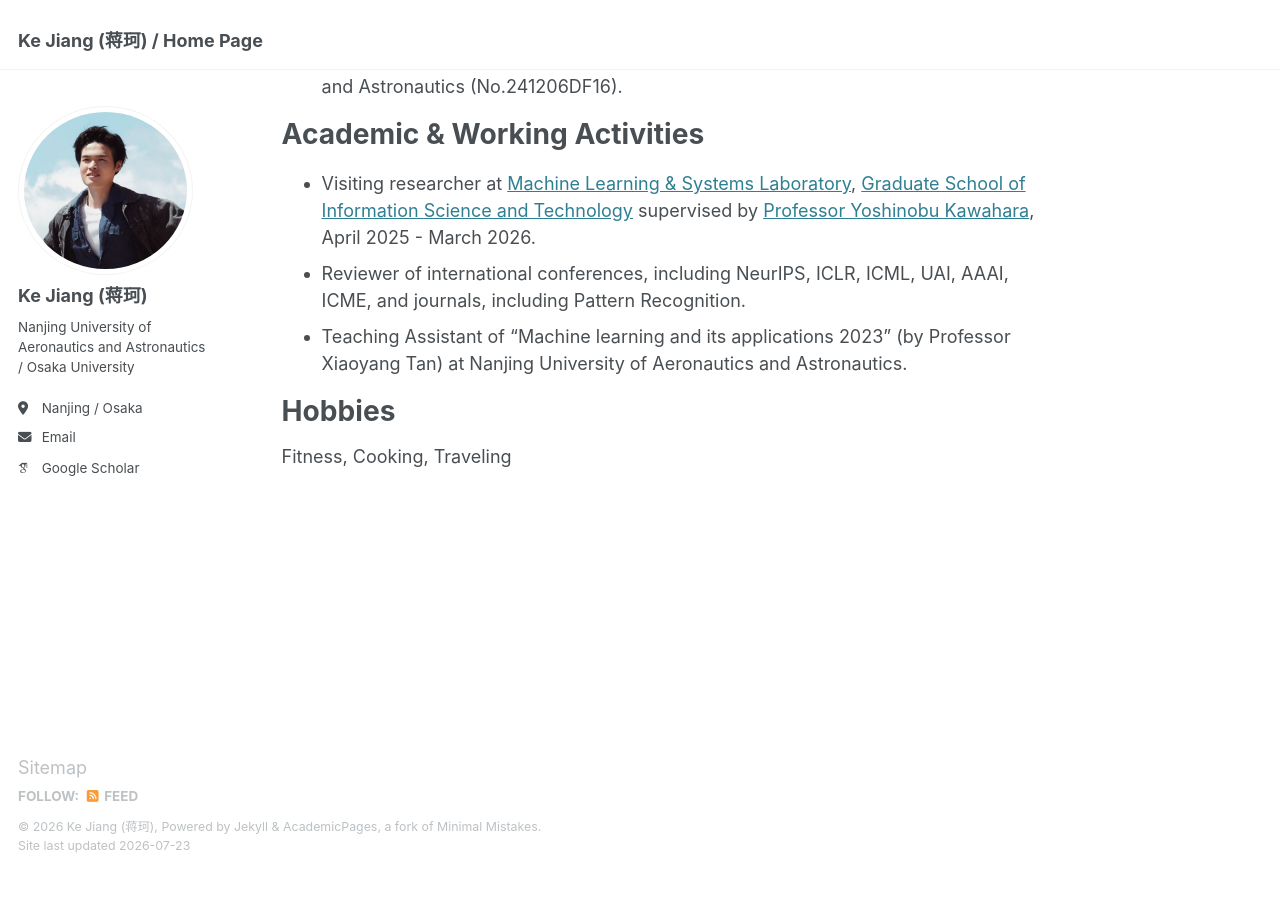
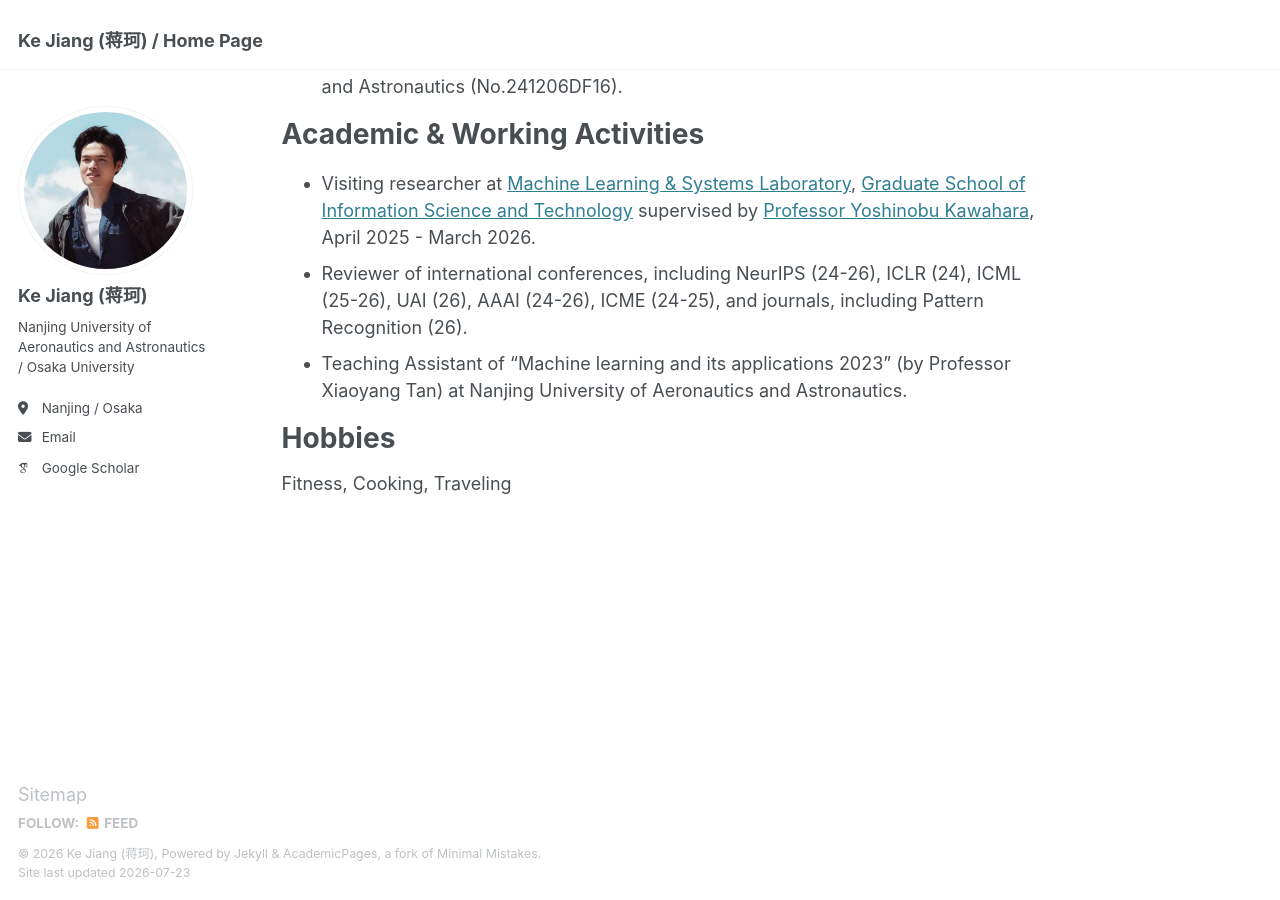
Before and after one commit to Jack10843/Jack10843.github.io, a Jekyll site: the page built from _pages/about.md, in a window 1280 px wide and 900 px high, scrolled down 2514 px. Built offline with Jekyll 4.4.1, drawn with Linux system fonts in a browser that asks for light colours; some web fonts are replaced; before the commit the page ends 3387 px from its top, so only the background shows below that.

Commit message:
Update about.md

```diff
--- a/_pages/about.md
+++ b/_pages/about.md
@@ -61,7 +61,7 @@ Fundings
 Academic & Working Activities
 ======
  - Visiting researcher at [Machine Learning & Systems Laboratory](https://mls.ist.osaka-u.ac.jp/en/member.html), [Graduate School of Information Science and Technology](https://www.ist.osaka-u.ac.jp/english/) supervised by [Professor Yoshinobu Kawahara](https://mls.ist.osaka-u.ac.jp/en/~kawahara/), April 2025 - March 2026.
- - Reviewer of international conferences, including NeurIPS, ICLR, ICML, UAI, AAAI, ICME, and journals, including Pattern Recognition.
+ - Reviewer of international conferences, including NeurIPS (24-26), ICLR (24), ICML (25-26), UAI (26), AAAI (24-26), ICME (24-25), and journals, including Pattern Recognition (26).
  - Teaching Assistant of "Machine learning and its applications 2023" (by Professor Xiaoyang Tan) at Nanjing University of Aeronautics and Astronautics.
 
 Hobbies
```
